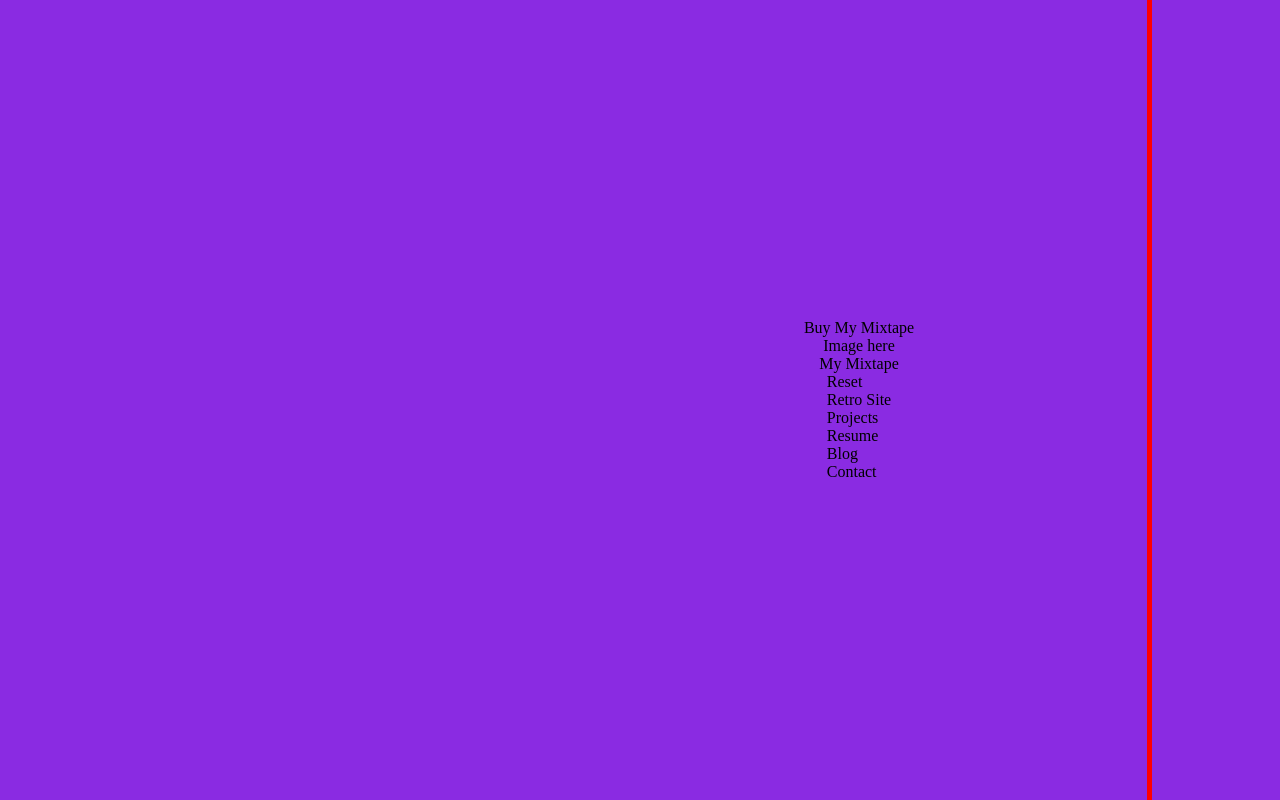
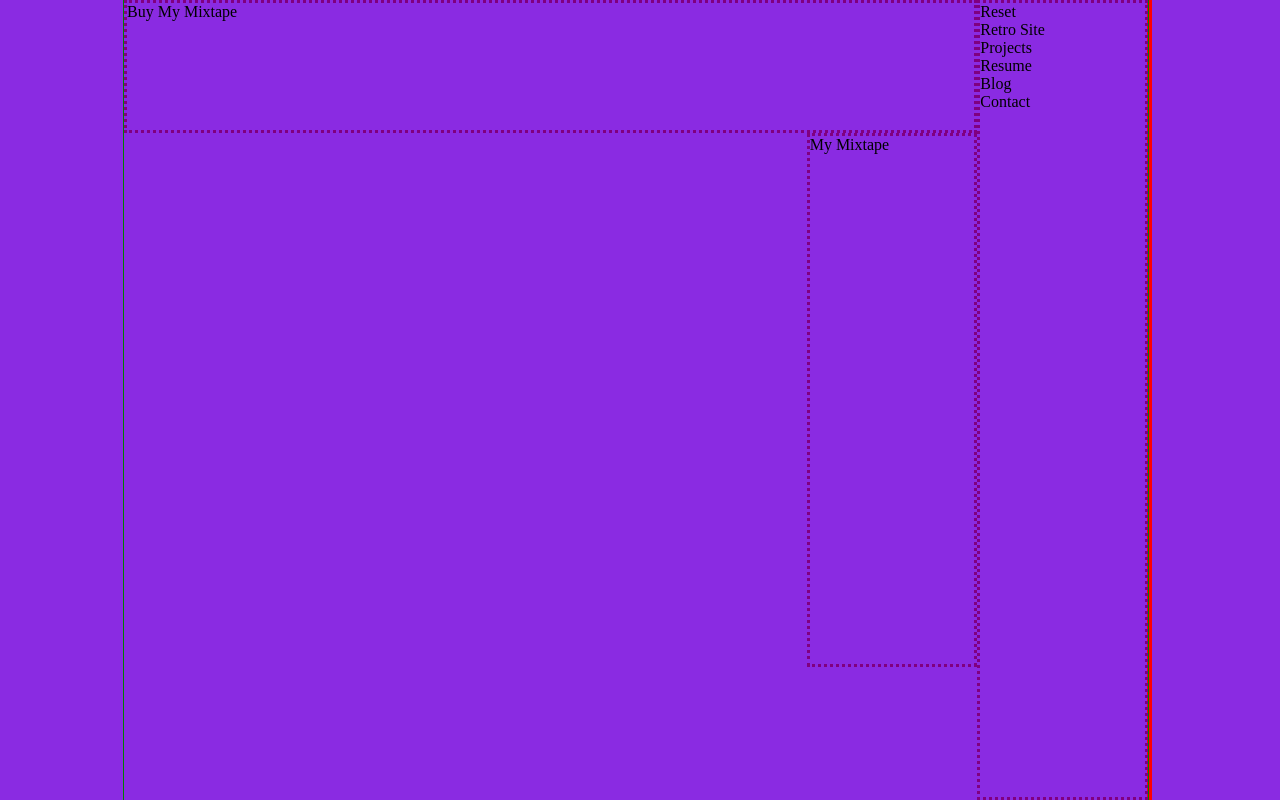
Before and after one commit to SubsTheTechnomancer/substhetechnomancer.github.io, a plain HTML site: page index.html in a window 1280 px wide. Drawn offline with Linux system fonts and the light colour scheme.

Commit message:
Grid fixed on both orientations

```diff
--- a/index.html
+++ b/index.html
@@ -8,9 +8,6 @@
         <div id="tape-recorder">
             <div id="tape-grid">
                 <div class="main-title">Buy My Mixtape</div>
-                <div class="mixtape">
-                    Image here
-                </div>
                 <div class="side-title">My Mixtape</div>
                 <div class="recorder-buttons">
                     <nav>
--- a/style.css
+++ b/style.css
@@ -1,5 +1,22 @@
 html {
     background-color: blueviolet;
+}
+
+.main-title, .side-title, .recorder-buttons {
+    border: 3px dotted purple;
+}
+
+.main-title {
+    grid-area: main-title;
+}
+
+.side-title {
+    grid-area: side-title;
+}
+
+.recorder-buttons {
+    display: grid;
+    grid-area: recorder-buttons;
 }
 
 @media (orientation: landscape){
@@ -7,7 +24,7 @@ html {
         display: block;
         position: fixed;
         aspect-ratio: 3/2;
-        height: 120vh;
+        height: 120vh; /*TODO: Both height and width will completely screw over the pic if the pic is not a fixed aspect ratio as well*/
         min-width: 100vw;
         transform: translate(-10vw, 0);
 
@@ -22,11 +39,21 @@ html {
     #tape-grid{
         display: grid;
         position: relative;
-        margin-left: 60%;
+        width: 80vw;
+        margin-left: calc(100% - 80vw);
+        height: 100vh;
         top: 50%;
         transform: translate(0,-50%);
 
-        place-items: center;
+        grid-template-columns: 2fr 0.5fr 0.5fr;
+        grid-template-rows: 0.5fr 2fr 0.5fr;
+        grid-template-areas:
+        "main-title main-title recorder-buttons"
+        ". side-title recorder-buttons"
+        ". . recorder-buttons";
+        /* place-items: center; */
+
+        border: 1px solid green;
     }
 }
 
@@ -48,11 +75,20 @@ html {
     #tape-grid{
         display: grid;
         position: relative;
-        width: 50vw;
+        width: 100vw;
+        height: 80vh;
         margin-top: 100%;
         left: 50%;
-        transform: translate(-50%,0);
+        transform: translate(-51%,0); /* God only knows why tf 50% is not correctly aligned */
 
-        place-items: center;
+        grid-template-columns: 0.5fr 2fr 0.5fr;
+        grid-template-rows: 2fr 0.5fr 0.5fr;
+        grid-template-areas:
+        ". . main-title"
+        ". side-title main-title"
+        "recorder-buttons recorder-buttons recorder-buttons";
+        /* place-items: center; */
+
+        border: 1px solid green;
     }
 }
```
